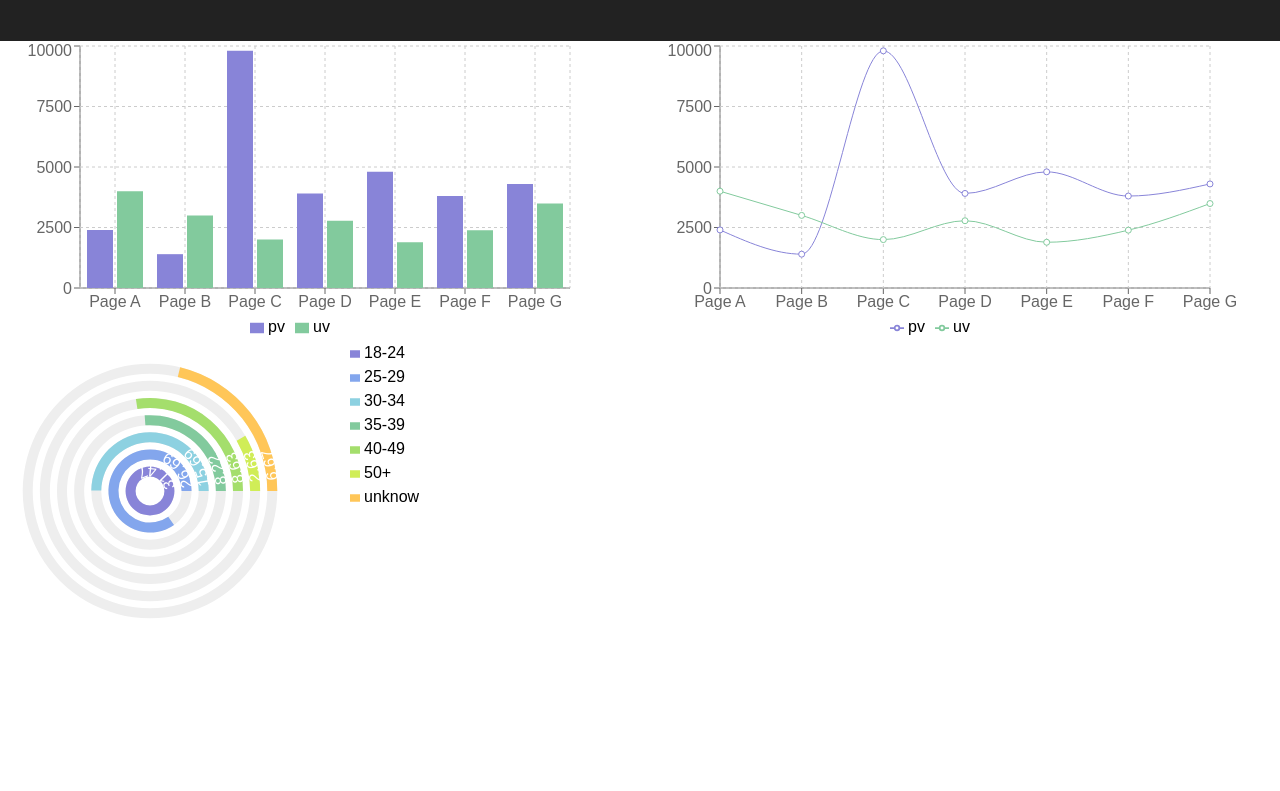
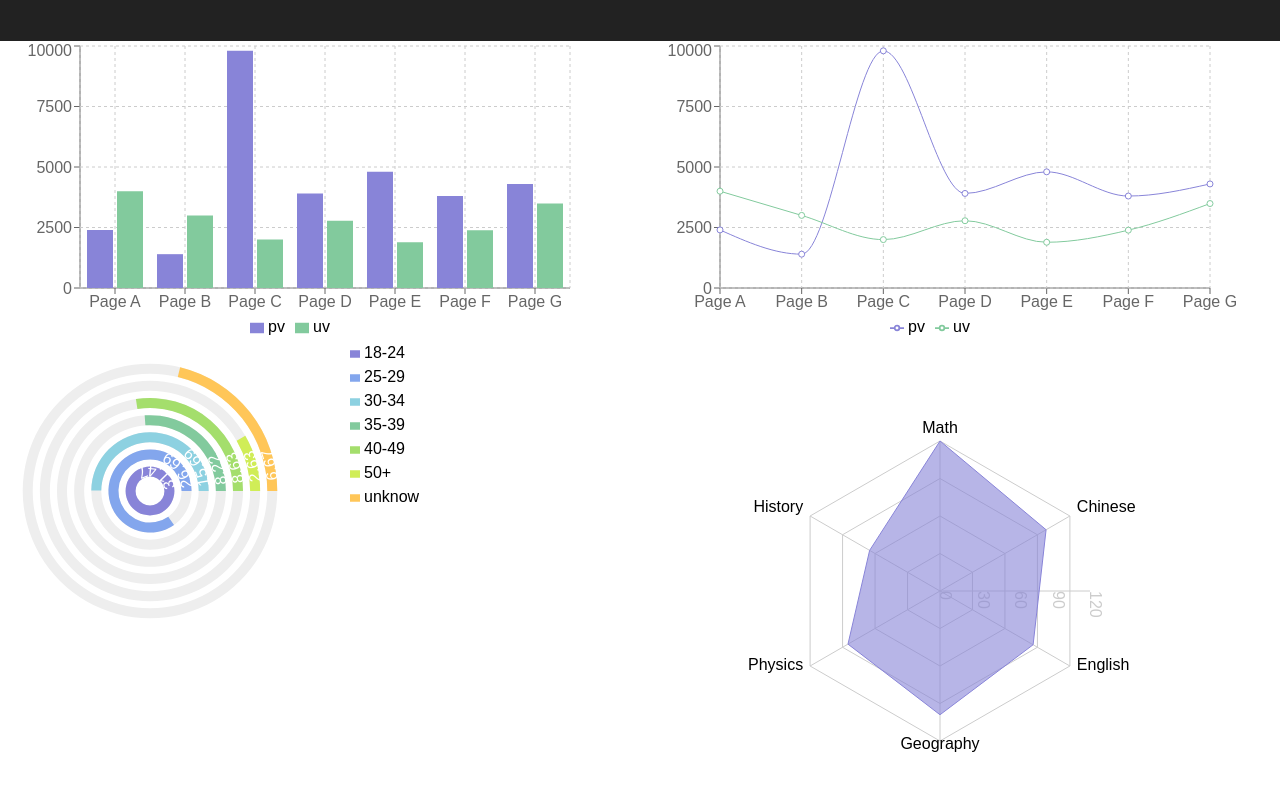
Before and after one commit to chrisacciai/dashboard, a React (Create React App) app: page / in a window 1280 px wide. Shown: the part 149-940 px from the top of the page. Before the commit the page ends 800 px from the top, so only its background shows below. Built offline with nearby package versions, Linux system fonts and the light colour scheme.

Commit message:
polargrid test

```diff
--- a/src/App.js
+++ b/src/App.js
@@ -1,6 +1,6 @@
 import React, { Component } from 'react';
 import logo from './logo.svg';
-import {BarChart, RadialBarChart, RadialBar, LineChart, Line, Bar, XAxis, YAxis, CartesianGrid, Tooltip, Legend} from 'recharts';
+import {BarChart, Radar, RadarChart, PolarGrid, PolarAngleAxis, PolarRadiusAxis, RadialBarChart, RadialBar, LineChart, Line, Bar, XAxis, YAxis, CartesianGrid, Tooltip, Legend} from 'recharts';
 import './App.css';
 
 const data = [
@@ -21,6 +21,15 @@ const data2 = [
   {name: '40-49', uv: 8.63, pv: 3908, fill: '#a4de6c'},
   {name: '50+', uv: 2.63, pv: 4800, fill: '#d0ed57'},
   {name: 'unknow', uv: 6.67, pv: 4800, fill: '#ffc658'}
+];
+
+const data3 = [
+  { subject: 'Math', A: 120, B: 110, fullMark: 150 },
+  { subject: 'Chinese', A: 98, B: 130, fullMark: 150 },
+  { subject: 'English', A: 86, B: 130, fullMark: 150 },
+  { subject: 'Geography', A: 99, B: 100, fullMark: 150 },
+  { subject: 'Physics', A: 85, B: 90, fullMark: 150 },
+  { subject: 'History', A: 65, B: 85, fullMark: 150 },
 ];
 
 const style = {
@@ -66,6 +75,13 @@ class App extends Component {
           <Line type="monotone" dataKey="pv" stroke="#8884d8" activeDot={{r: 8}}/>
           <Line type="monotone" dataKey="uv" stroke="#82ca9d" />
           </LineChart>
+
+          <RadarChart cx={300} cy={250} outerRadius={150} width={600} height={500} data={data3}>
+          <PolarGrid />
+          <PolarAngleAxis dataKey="subject" />
+          <PolarRadiusAxis/>
+          <Radar name="Mike" dataKey="A" stroke="#8884d8" fill="#8884d8" fillOpacity={0.6}/>
+          </RadarChart>
         </div>
       </div>
       </div>
```
